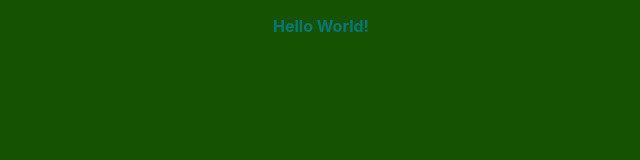
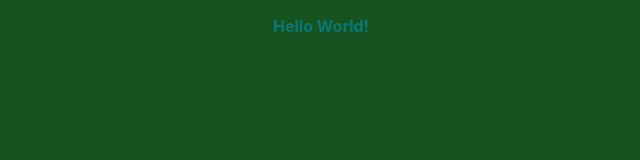
Before and after one commit to clarkewinshell/Sample-GitHub-Repository, a plain HTML site: page index.html in a window 1280 px wide. Shown: the whole page, without its empty margins (319-959 px from the left). Drawn offline with Linux system fonts and the light colour scheme.

Commit message:
23_MAR_2024_02

```diff
--- a/index.html
+++ b/index.html
@@ -6,6 +6,7 @@
     <title>Sample Webpage</title>
 
     <link rel="stylesheet" href="/style.css">
+    <link rel="script" href="/main.js">
 
 </head>
 <body>
--- a/style.css
+++ b/style.css
@@ -1,5 +1,5 @@
 body {
-    background-color: rgb(21, 83, 2);
+    background-color: rgb(21, 83, 32);
     text-align: center;
     margin: 0px;
 }
```
Also changed, not shown: main.js (line endings or trailing spaces).
